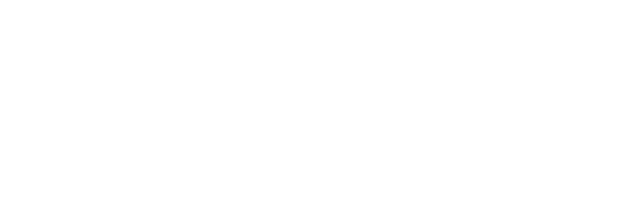
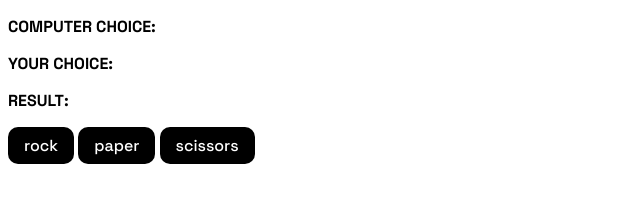
Before and after one commit to iggyyes/rock-paper-scissors, a website: page index.html in a window 1280 px wide. Shown: the whole page, without its empty margins (0-640 px from the left). Drawn offline with Linux system fonts and the light colour scheme.

Commit message:
added styles

```diff
--- /dev/null
+++ b/app/scss/_globals.scss
@@ -0,0 +1,38 @@
+*, *::before, *::after {
+    box-sizing: border-box;
+}
+
+body {
+    font-family: 'Space Grotesk', sans-serif;
+}
+
+button {
+    font: inherit;
+    cursor: pointer;
+    border: none;
+    border-radius: .625rem;
+    padding: .5rem 1rem;
+    color: white;
+    background-color: black;
+
+    &:hover {
+        background-color: rgb(46, 46, 46);
+    }
+
+    &:active {
+        background-color: rgb(66, 66, 66);
+    }
+
+    &:focus {
+        background-color: rgb(0, 0, 0);
+        color: rgb(255, 173, 214);
+    }
+}
+
+// styles
+
+p {
+    text-transform: uppercase;
+    font-weight: 700;
+
+}
--- a/app/scss/style.scss
+++ b/app/scss/style.scss
@@ -0,0 +1 @@
+@forward 'globals';
--- a/index.html
+++ b/index.html
@@ -4,9 +4,24 @@
     <meta charset="UTF-8" />
     <meta http-equiv="X-UA-Compatible" content="IE=edge" />
     <meta name="viewport" content="width=device-width, initial-scale=1.0" />
+
+    <link rel="preconnect" href="https://fonts.googleapis.com" />
+    <link rel="preconnect" href="https://fonts.gstatic.com" crossorigin />
+    <link
+      href="https://fonts.googleapis.com/css2?family=Space+Grotesk:wght@500;700&display=swap"
+      rel="stylesheet"
+    />
     <link rel="stylesheet" href="/dist/style.css" />
     <script defer src="/dist/script.js"></script>
     <title>ROCK PAPER SCISSORS</title>
   </head>
-  <body></body>
+  <body>
+    <p id="computer-choice">computer choice:</p>
+    <p id="user-choice">your choice:</p>
+    <p id="result">result:</p>
+
+    <button id="rock">rock</button>
+    <button id="paper">paper</button>
+    <button id="scissors">scissors</button>
+  </body>
 </html>
```
Also changed, not shown: dist/style.css, 1 other file.
